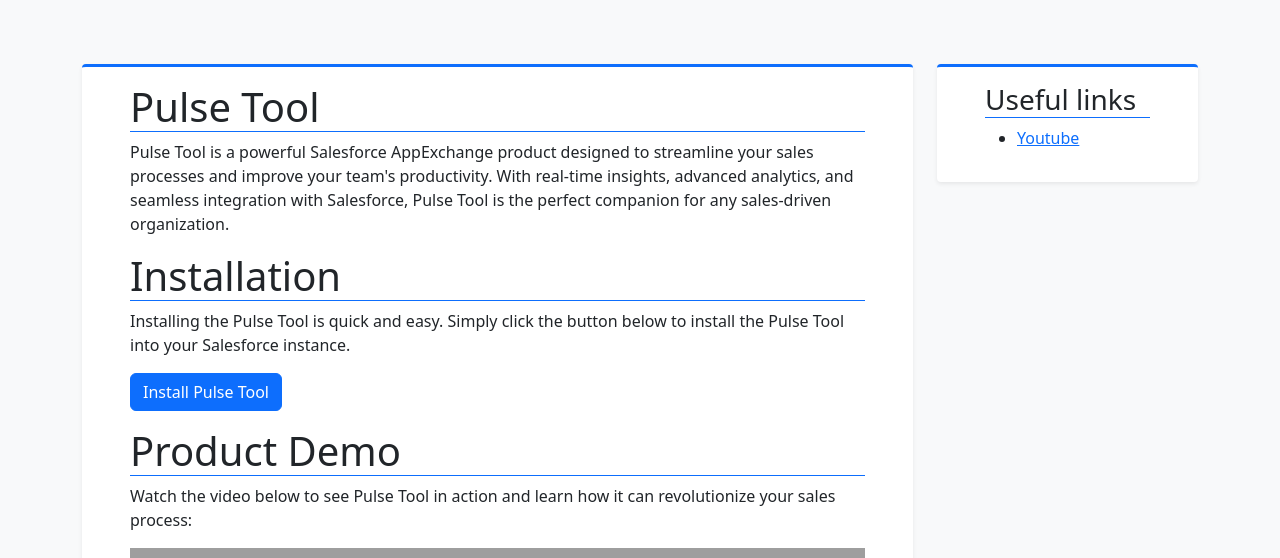
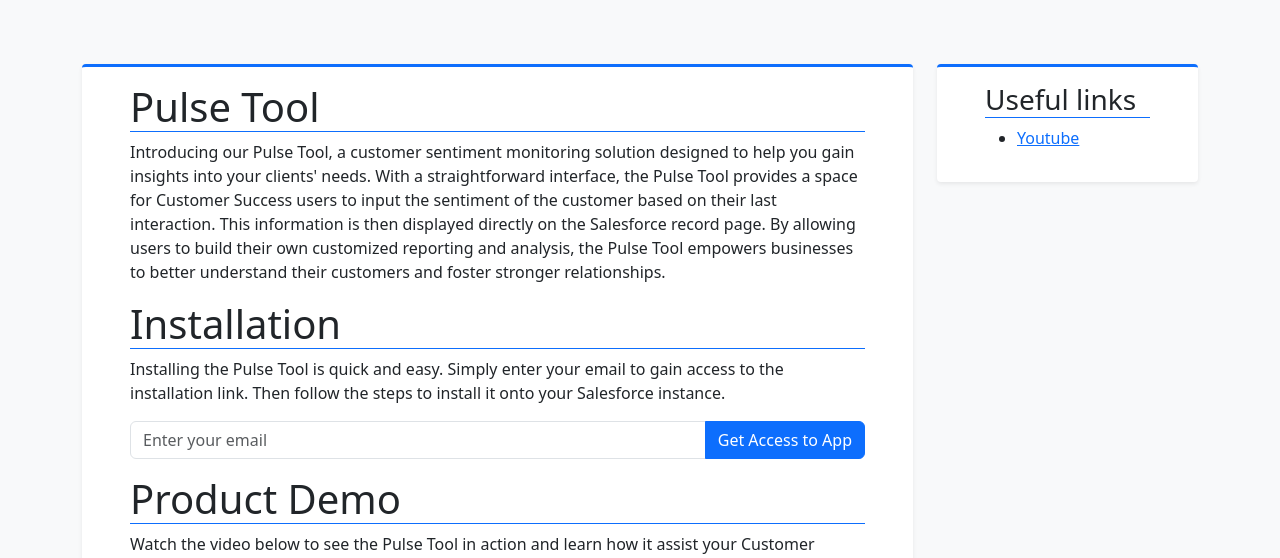
Before and after one commit to wbmcdonald4/cstoolkit, a Flask app: page /pulsetool in a window 1280 px wide. Shown: the part 56-614 px from the top of the page. Run offline with Flask 3, Linux system fonts and the light colour scheme; grey boxes are pictures that could not be loaded.

Commit message:
add email capture to gmail

```diff
--- a/src/main/routes.py
+++ b/src/main/routes.py
@@ -1,4 +1,5 @@
-from flask import Blueprint, render_template, request
+from flask import Blueprint, render_template, request, redirect, url_for
+from src.main.util import append_email_to_google_sheet
 
 main = Blueprint('main', __name__)
 
@@ -18,3 +19,14 @@ def pulsetool():
 @main.route('/products')
 def products():
     return render_template("main/products.html", title='Products')
+
+@main.route('/capture_email', methods=['POST'])
+def capture_email():
+    email = request.form['email']
+    append_email_to_google_sheet(email)
+    return redirect(url_for('main.install_app'))
+
+@main.route('/install_app')
+def install_app():
+    # Render the app install page
+    return render_template('main/install_app.html')
--- a/src/templates/components/sidebar.html
+++ b/src/templates/components/sidebar.html
@@ -2,7 +2,7 @@
   <div class="bg-white border-top border-primary border-3 rounded-1 my-3 py-3 px-5 shadow-sm">
     <h3 class="border-bottom border-primary border-1">Useful links</h3>
     <ul>
-      <li><a href="https://www.youtube.com/@opskings/videos">Youtube</a></li>
+      <li><a href="https://www.youtube.com/@cs-toolkit/videos" target="_blank">Youtube</a></li>
     </ul>
   </div>
 </div>
--- /dev/null
+++ b/src/templates/forms/email_capture_form.html
@@ -0,0 +1,6 @@
+<form action="/capture_email" method="post" id="email-capture-form">
+  <div class="input-group mb-3">
+    <input type="email" class="form-control" name="email" placeholder="Enter your email" required>
+    <button type="submit" class="btn btn-primary">Get Access to App</button>
+  </div>
+</form>
--- a/src/templates/main/pulsetool.html
+++ b/src/templates/main/pulsetool.html
@@ -5,14 +5,14 @@
     <div class="col">
       <div class="bg-white border-top border-primary border-3 rounded-1 my-3 py-3 px-5 shadow-sm">
         <h1 class="border-bottom border-primary border-1">Pulse Tool</h1>
-        <p>Pulse Tool is a powerful Salesforce AppExchange product designed to streamline your sales processes and improve your team's productivity. With real-time insights, advanced analytics, and seamless integration with Salesforce, Pulse Tool is the perfect companion for any sales-driven organization.</p>
+        <p>Introducing our Pulse Tool, a customer sentiment monitoring solution designed to help you gain insights into your clients' needs. With a straightforward interface, the Pulse Tool provides a space for Customer Success users to input the sentiment of the customer based on their last interaction. This information is then displayed directly on the Salesforce record page. By allowing users to build their own customized reporting and analysis, the Pulse Tool empowers businesses to better understand their customers and foster stronger relationships.</p>
         <h1 class="border-bottom border-primary border-1">Installation</h1>
-        <p>Installing the Pulse Tool is quick and easy. Simply click the button below to install the Pulse Tool into your Salesforce instance.</p>
-        <a href="https://login.salesforce.com/packagingSetupUI/ipLanding.app?apvId=04tDn000000JJWcIAO" target="_blank" class="btn btn-primary mb-3">Install Pulse Tool</a>
+        <p>Installing the Pulse Tool is quick and easy. Simply enter your email to gain access to the installation link. Then follow the steps to install it onto your Salesforce instance.</p>
+        {% include 'forms/email_capture_form.html' %}
         <h1 class="border-bottom border-primary border-1">Product Demo</h1>
-        <p>Watch the video below to see Pulse Tool in action and learn how it can revolutionize your sales process:</p>
+        <p>Watch the video below to see the Pulse Tool in action and learn how it assist your Customer Success team.</p>
         <div class="ratio ratio-16x9">
-          <iframe src="https://www.youtube.com/embed/8E0J6rnstq4" title="Pulse Tool Demo Video" allowfullscreen></iframe>
+          <iframe src="https://www.youtube.com/embed/xBgIZ6gFNhc" title="Pulse Tool Demo Video" allowfullscreen></iframe>
         </div>
       </div>
     </div>
```
Also changed, not shown: src/main/util.py (added, +32 -0 lines), src/templates/main/install_app.html (added, +20 -0 lines), 3 other files.
